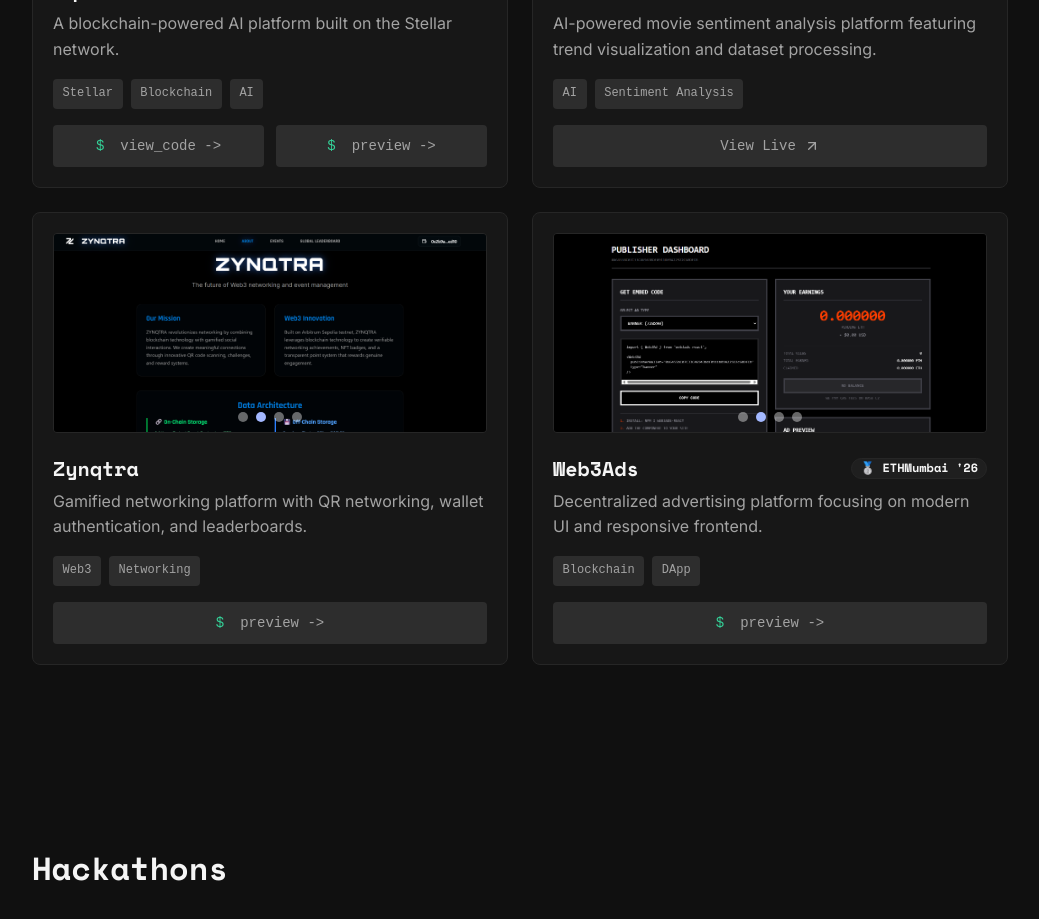
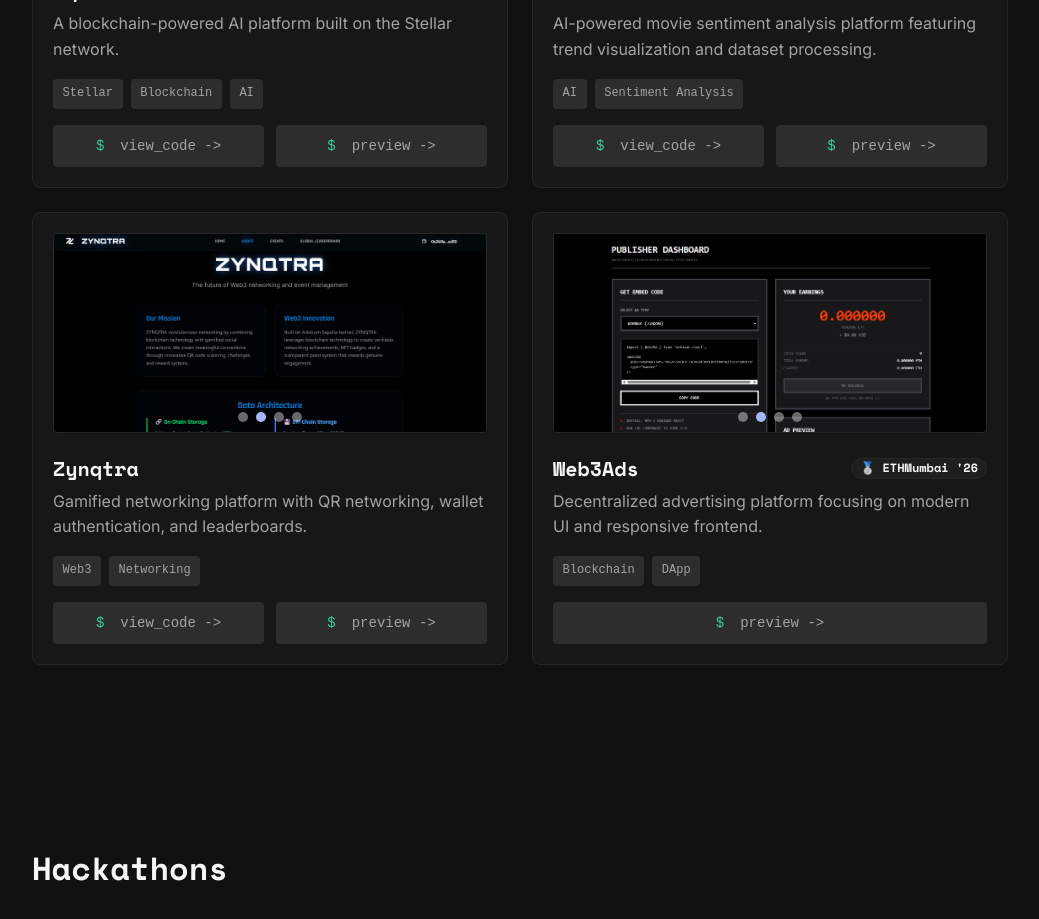
Before and after one commit to LyfSeeker/My-Portfolio, a React (Vite) app: page / in a window 1280 px wide. Shown: the part 2980-3899 px from the top of the page, without its empty margins (120-1159 px from the left). Built offline with nearby package versions, Linux system fonts and the light colour scheme.

Commit message:
feat: add github and live links for Zynqtra and CineLenz

```diff
--- a/src/App.jsx
+++ b/src/App.jsx
@@ -182,7 +182,8 @@ function App() {
                 <span className="tag">Sentiment Analysis</span>
               </div>
               <div className="project-links">
-                <a href="#" target="_blank" rel="noopener noreferrer" aria-label="View Project Live">View Live <ArrowUpRight size={16} /></a>
+                <a href="https://github.com/LyfSeeker/cinelenzV2" target="_blank" rel="noopener noreferrer" aria-label="View CineLenz GitHub"><span className="term-prompt">$</span> view_code -&gt;</a>
+                <a href="https://cinelenz.vercel.app" target="_blank" rel="noopener noreferrer" aria-label="View CineLenz Live"><span className="term-prompt">$</span> preview -&gt;</a>
               </div>
             </div>
             <div className="project-card">
@@ -194,7 +195,8 @@ function App() {
                 <span className="tag">Networking</span>
               </div>
               <div className="project-links">
-                <a href="#" target="_blank" rel="noopener noreferrer" aria-label="View Zynqtra Live"><span className="term-prompt">$</span> preview -&gt;</a>
+                <a href="https://github.com/LyfSeeker/zynqtra" target="_blank" rel="noopener noreferrer" aria-label="View Zynqtra GitHub"><span className="term-prompt">$</span> view_code -&gt;</a>
+                <a href="https://zynqtra-gamma.vercel.app" target="_blank" rel="noopener noreferrer" aria-label="View Zynqtra Live"><span className="term-prompt">$</span> preview -&gt;</a>
               </div>
             </div>
             <div className="project-card">
```
